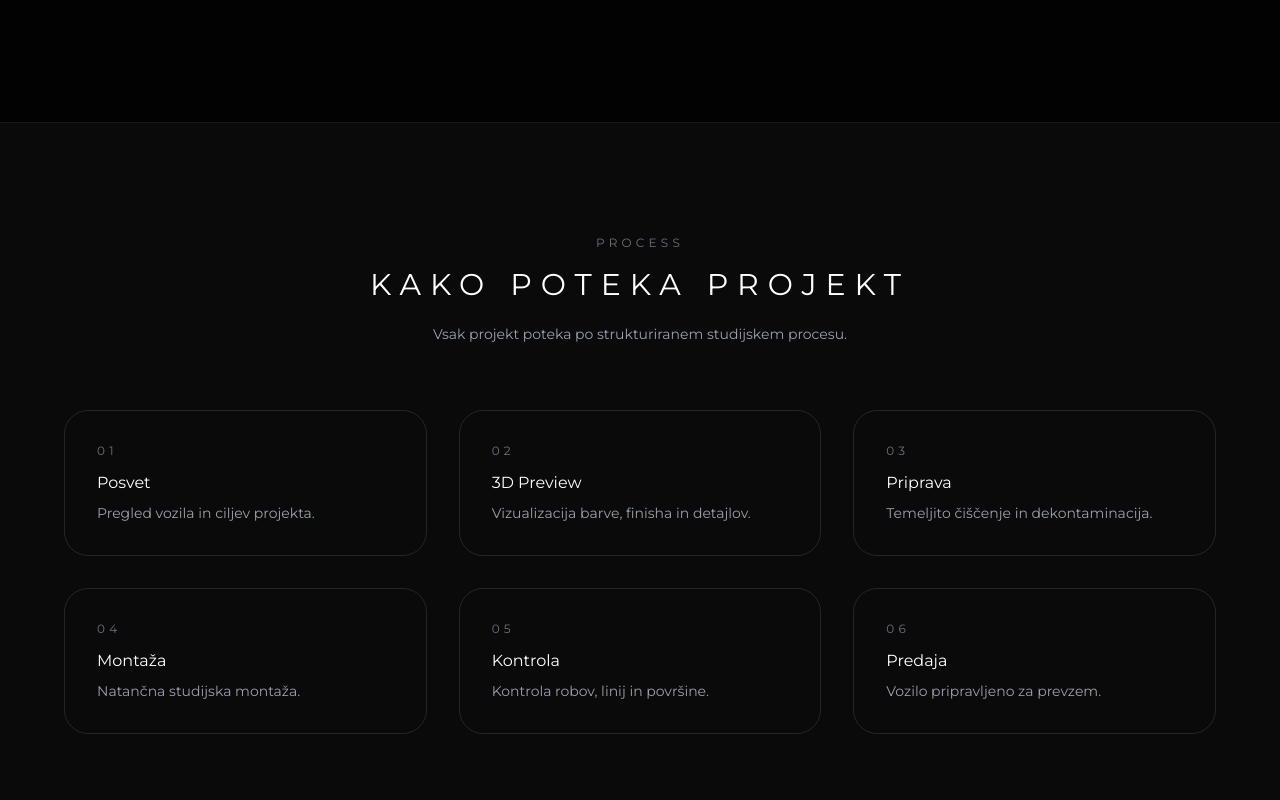
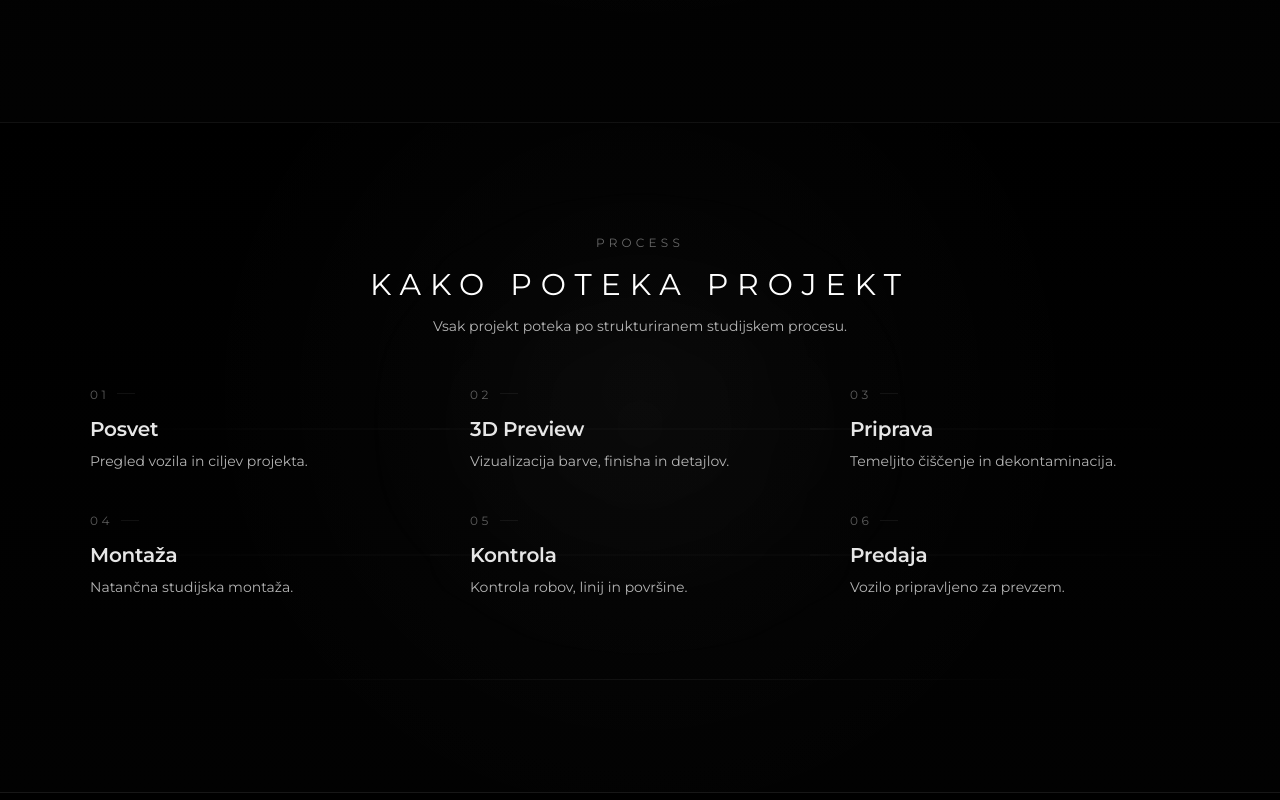
Before and after one commit to lukafilipdev/midgnightautostudio, a Next.js app: page / in a window 1280 px wide. Shown: the part 1780-2580 px from the top of the page. Built offline with nearby package versions, Linux system fonts and the light colour scheme.

Commit message:
Improved ProcessSection

```diff
--- a/app/components/ProcessSection.tsx
+++ b/app/components/ProcessSection.tsx
@@ -13,14 +13,6 @@ interface ProcessSectionProps {
   title: string;
   subtitle: string;
   steps: ProcessStep[];
-}
-
-function Card({ children }: { children: React.ReactNode }) {
-  return (
-    <div className="bg-neutral-950 border border-neutral-800 rounded-3xl p-8">
-      {children}
-    </div>
-  );
 }
 
 export function ProcessSection({ kicker, title, subtitle, steps }: ProcessSectionProps) {
@@ -45,50 +37,102 @@ export function ProcessSection({ kicker, title, subtitle, steps }: ProcessSectio
     return () => observer.disconnect();
   }, []);
 
+  const firstRow = steps.slice(0, 3);
+  const secondRow = steps.slice(3, 6);
+
   return (
     <section
       ref={sectionRef}
-      className="py-20 md:py-28 px-6 border-t border-neutral-900 bg-neutral-950"
+      className="process-section py-20 md:py-28 px-6 border-t border-white/[0.06]"
     >
-      <div className="max-w-6xl mx-auto">
+      <div className="max-w-[1100px] mx-auto">
         {/* Header */}
         <div
-          className={`text-center mb-12 md:mb-16 transition-all duration-700 ease-out ${
+          className={`text-center mb-10 md:mb-12 transition-all duration-700 ease-out ${
             isVisible ? "opacity-100 translate-y-0" : "opacity-0 translate-y-6"
           }`}
         >
-          <p className="text-[10px] md:text-xs tracking-[0.35em] text-gray-500 mb-4">
+          <p className="text-[10px] md:text-xs tracking-[0.35em] text-white/40 mb-4">
             {kicker}
           </p>
           <h2 className="text-xl md:text-3xl tracking-[0.28em] md:tracking-[0.3em]">
             {title}
           </h2>
-          <p className="text-gray-400 text-xs md:text-sm max-w-2xl mx-auto mt-5 leading-relaxed whitespace-pre-line">
+          <p className="text-white/70 text-xs md:text-sm max-w-2xl mx-auto mt-3 leading-relaxed">
             {subtitle}
           </p>
         </div>
 
-        {/* Steps Grid */}
-        <div className="grid md:grid-cols-3 gap-8">
-          {steps.map((step, i) => (
+        {/* First Row */}
+        <div className="process-row relative mb-8 md:mb-10">
+          {/* Flow line */}
+          <div className="hidden md:block process-flow-line" />
+
+          <div className="grid md:grid-cols-3 gap-8 md:gap-10 relative z-10">
+            {firstRow.map((step, i) => (
               <div
                 key={i}
-              className={`transition-all duration-700 ease-out ${
-                isVisible ? "opacity-100 translate-y-0" : "opacity-0 translate-y-6"
+                className={`process-step relative text-center md:text-left transition-all duration-600 ease-out ${
+                  isVisible ? "opacity-100 translate-y-0" : "opacity-0 translate-y-5"
                 }`}
-              style={{ transitionDelay: `${150 + i * 80}ms` }}
+                style={{ transitionDelay: `${180 + i * 80}ms` }}
               >
-              <Card>
-                <p className="text-xs tracking-[0.35em] text-gray-500 mb-3">
+                <p className="process-step-number">
                   {step.number}
                 </p>
-                <h3 className="text-base mb-2">{step.title}</h3>
-                <p className="text-gray-400 text-sm">{step.description}</p>
-              </Card>
+                <h3 className="process-step-title text-[18px] md:text-[20px] font-semibold tracking-[-0.01em] mb-1.5">
+                  {step.title}
+                </h3>
+                <p className="text-white/[0.7] text-sm leading-[1.6] max-w-[280px] mx-auto md:mx-0">
+                  {step.description}
+                </p>
               </div>
             ))}
           </div>
         </div>
+
+        {/* Second Row */}
+        <div className="process-row relative">
+          {/* Flow line */}
+          <div className="hidden md:block process-flow-line" />
+
+          <div className="grid md:grid-cols-3 gap-8 md:gap-10 relative z-10">
+            {secondRow.map((step, i) => (
+              <div
+                key={i}
+                className={`process-step relative text-center md:text-left transition-all duration-600 ease-out ${
+                  isVisible ? "opacity-100 translate-y-0" : "opacity-0 translate-y-5"
+                }`}
+                style={{ transitionDelay: `${420 + i * 80}ms` }}
+              >
+                <p className="process-step-number">
+                  {step.number}
+                </p>
+                <h3 className="process-step-title text-[18px] md:text-[20px] font-semibold tracking-[-0.01em] mb-1.5">
+                  {step.title}
+                </h3>
+                <p className="text-white/[0.7] text-sm leading-[1.6] max-w-[280px] mx-auto md:mx-0">
+                  {step.description}
+                </p>
+              </div>
+            ))}
+          </div>
+        </div>
+
+        {/* Bottom anchor line */}
+        <div
+          className={`mt-16 md:mt-20 h-px w-full max-w-[800px] mx-auto transition-opacity duration-700 ${
+            isVisible ? "opacity-100" : "opacity-0"
+          }`}
+          style={{
+            background: "linear-gradient(to right, transparent, rgba(255,255,255,0.06), transparent)",
+            transitionDelay: "600ms"
+          }}
+        />
+      </div>
+
+      {/* Center glow */}
+      <div className="process-glow" />
     </section>
   );
 }
--- a/app/globals.css
+++ b/app/globals.css
@@ -281,3 +281,142 @@ input[type="range"]::-moz-range-thumb {
     background: rgba(255, 255, 255, 0.08);
   }
 }
+
+/* Process Section */
+.process-section {
+  position: relative;
+  background:
+    radial-gradient(circle at 50% 40%, rgba(255, 255, 255, 0.025), transparent 60%),
+    linear-gradient(to bottom, #000000, #020202);
+}
+
+.process-glow {
+  position: absolute;
+  width: 600px;
+  height: 300px;
+  background: radial-gradient(circle, rgba(255, 255, 255, 0.03), transparent 70%);
+  filter: blur(80px);
+  top: 45%;
+  left: 50%;
+  transform: translate(-50%, -50%);
+  pointer-events: none;
+  z-index: 0;
+}
+
+.process-row {
+  position: relative;
+}
+
+.process-flow-line {
+  position: absolute;
+  left: 0;
+  right: 0;
+  top: 50%;
+  height: 1px;
+  background: linear-gradient(
+    to right,
+    transparent,
+    rgba(255, 255, 255, 0.03) 20%,
+    rgba(255, 255, 255, 0.03) 80%,
+    transparent
+  );
+  transform: translateY(-50%);
+  z-index: 0;
+}
+
+.process-step {
+  transition: transform 0.25s ease, opacity 0.25s ease;
+}
+
+.process-step:hover {
+  transform: translateY(-3px);
+}
+
+.process-step:hover .process-step-title {
+  color: #ffffff;
+}
+
+.process-step-title {
+  color: rgba(255, 255, 255, 0.9);
+  transition: color 0.25s ease;
+}
+
+.process-step-number {
+  font-size: 12px;
+  letter-spacing: 0.3em;
+  color: white;
+  opacity: 0.35;
+  margin-bottom: 10px;
+  display: flex;
+  align-items: center;
+  justify-content: center;
+  gap: 8px;
+  transition: opacity 0.25s ease;
+}
+
+.process-step-number::after {
+  content: "";
+  display: inline-block;
+  width: 18px;
+  height: 1px;
+  background: rgba(255, 255, 255, 0.18);
+  transform: translateY(-1px);
+}
+
+.process-step:hover .process-step-number {
+  opacity: 0.6;
+}
+
+/* First step emphasis */
+.process-row:first-child .process-step:first-child {
+  transform: translateY(-4px);
+}
+
+.process-row:first-child .process-step:first-child .process-step-title {
+  color: #ffffff;
+}
+
+.process-row:first-child .process-step:first-child .process-step-number {
+  opacity: 0.55;
+}
+
+.process-row:first-child .process-step:first-child:hover {
+  transform: translateY(-7px);
+}
+
+/* Last steps subtle de-emphasis */
+.process-row:last-child .process-step:nth-child(2),
+.process-row:last-child .process-step:nth-child(3) {
+  opacity: 0.92;
+}
+
+/* Last step - completion feel */
+.process-row:last-child .process-step:last-child .process-step-title {
+  color: rgba(255, 255, 255, 0.95);
+}
+
+@media (min-width: 768px) {
+  .process-step-number {
+    justify-content: flex-start;
+  }
+
+  .process-step:not(:nth-child(3n))::after {
+    content: "";
+    position: absolute;
+    right: -20px;
+    top: 50%;
+    transform: translateY(-50%);
+    width: 20px;
+    height: 1px;
+    background: linear-gradient(
+      to right,
+      rgba(255, 255, 255, 0.035),
+      rgba(255, 255, 255, 0.02)
+    );
+  }
+
+  /* Last step no connector */
+  .process-row:last-child .process-step:last-child::after {
+    display: none;
+  }
+}
```
Lines whose indentation alone changed are shown as unchanged.
